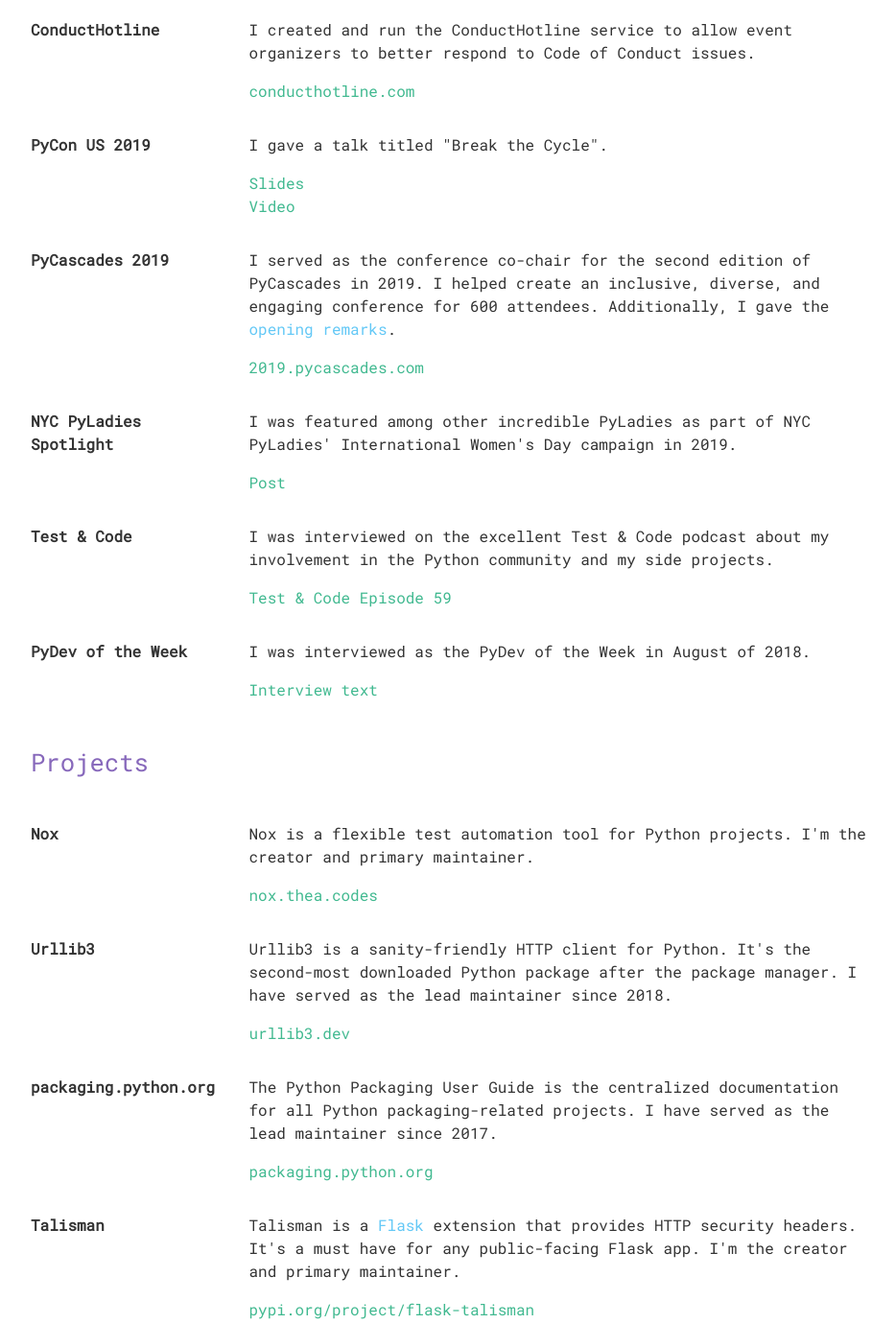
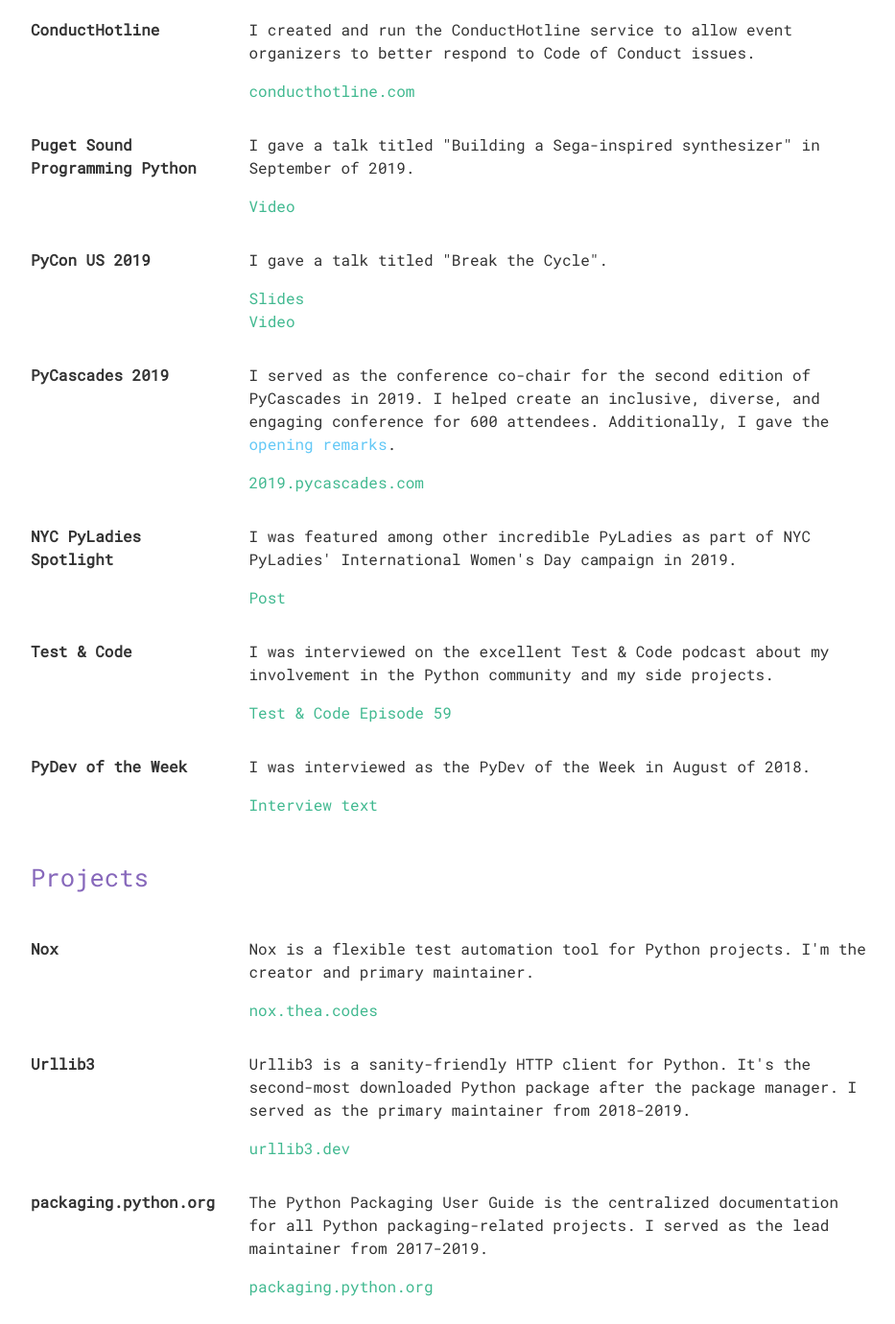
Before and after one commit to theacodes/thea.codes, a plain HTML site: page stuff.html in a window 1280 px wide. Shown: the part 140-1520 px from the top of the page at 96% size, without its empty margins (168-1101 px from the left). Drawn offline with Linux system fonts and the light colour scheme.

Commit message:
Update stuff

```diff
--- a/stuff.html
+++ b/stuff.html
@@ -102,6 +102,15 @@ But seriously, this site is just a simple template. If you're really interested
                   </dd>
 
                   <dt class="col-md-3 col-sm-12">
+                    Puget Sound Programming Python
+                  </dt>
+                  <dd class="col-md-9 col-sm-12">
+                    <p>I gave a talk titled "Building a Sega-inspired synthesizer" in September of 2019.</p>
+
+                    <a class="calltoaction" href="https://www.youtube.com/watch?v=MPB7wqqpIKc" target="_blank", rel="noopener">Video</a>
+                  </dd>
+
+                  <dt class="col-md-3 col-sm-12">
                     PyCon US 2019
                   </dt>
                   <dd class="col-md-9 col-sm-12">
@@ -167,7 +176,7 @@ But seriously, this site is just a simple template. If you're really interested
                     Urllib3
                   </dt>
                   <dd class="col-md-9 col-sm-12">
-                    <p>Urllib3 is a sanity-friendly HTTP client for Python. It's the second-most downloaded Python package after the package manager. I have served as the lead maintainer since 2018.</p>
+                    <p>Urllib3 is a sanity-friendly HTTP client for Python. It's the second-most downloaded Python package after the package manager. I served as the primary maintainer from 2018-2019.</p>
 
                     <a class="calltoaction" href="https://urllib3.dev" target="_blank", rel="noopener">urllib3.dev</a>
                   </dd>
@@ -176,7 +185,7 @@ But seriously, this site is just a simple template. If you're really interested
                     packaging.python.org
                   </dt>
                   <dd class="col-md-9 col-sm-12">
-                    <p>The Python Packaging User Guide is the centralized documentation for all Python packaging-related projects. I have served as the lead maintainer since 2017.</p>
+                    <p>The Python Packaging User Guide is the centralized documentation for all Python packaging-related projects. I served as the lead maintainer from 2017-2019.</p>
 
                     <a class="calltoaction" href="https://packaging.python.org" target="_blank", rel="noopener">packaging.python.org</a>
                   </dd>
@@ -203,7 +212,7 @@ But seriously, this site is just a simple template. If you're really interested
                     Twine
                   </dt>
                   <dd class="col-md-9 col-sm-12">
-                    <p>Twine is a utility for uploading packages to the <a href="https://pypi.org">Python Package Index</a>. I've served as one of the maintainers of Twine since 2018.<p>
+                    <p>Twine is a utility for uploading packages to the <a href="https://pypi.org">Python Package Index</a>. I served as one of the maintainers of Twine from 2018-2019.<p>
 
                     <a class="calltoaction" href="https://twine.readthedocs.io" target="_blank", rel="noopener">twine.readthedocs.io</a>
                   </dd>
```
